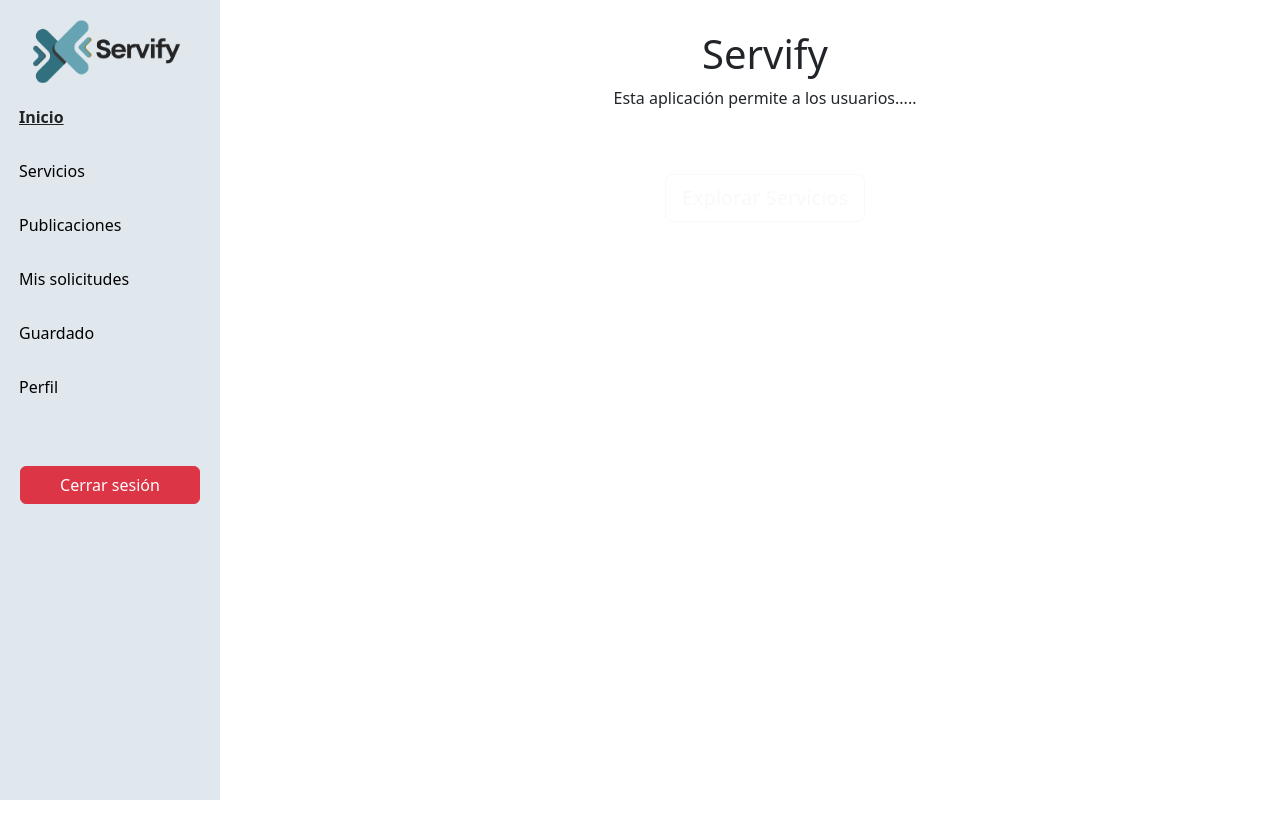
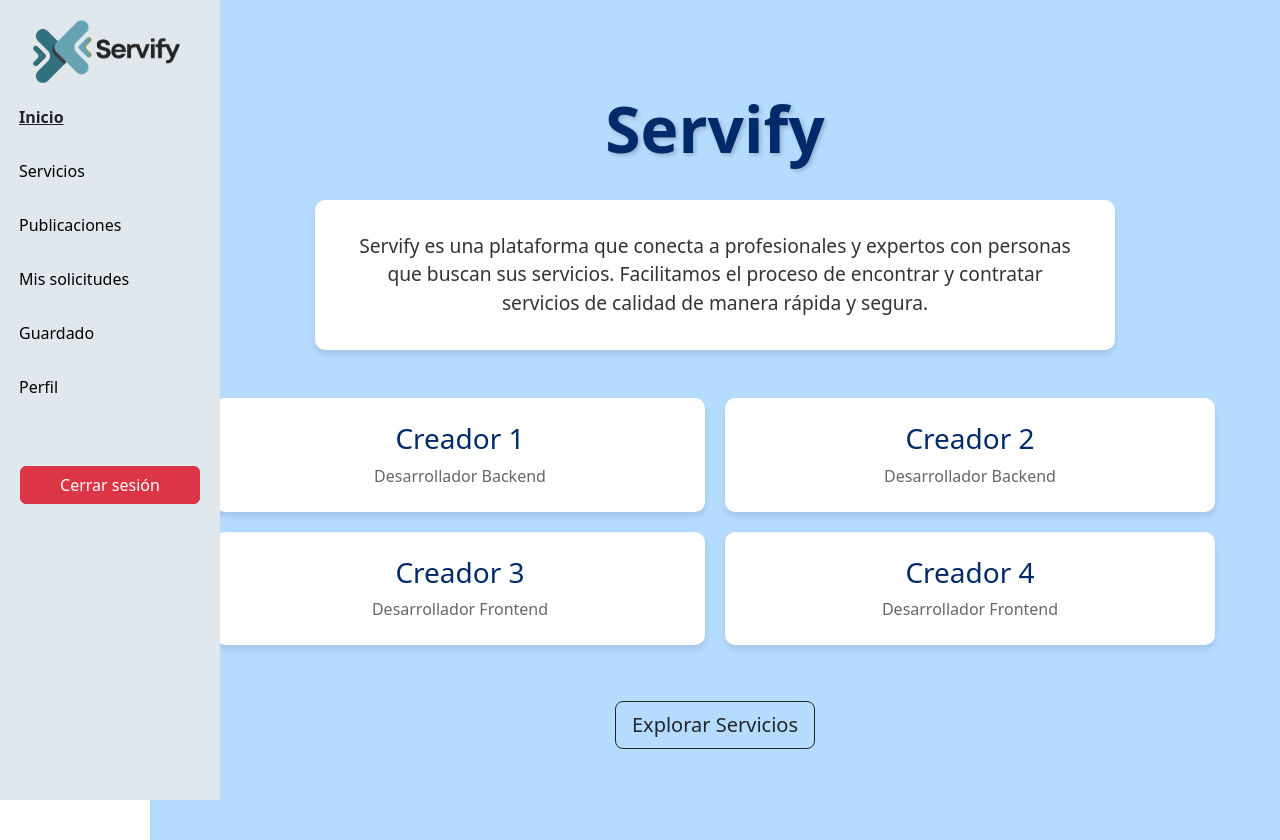
Before and after one commit to TinchoARS/FrontServices, a React (Vite) app: page / in a window 1280 px wide. Before the commit the page ends 800 px from the top, so only its background shows below. Built offline with nearby package versions, Linux system fonts and the light colour scheme; sample sign-in values are in the browser's storage.

Commit message:
Componente Home
Add Home
Add Css Home

```diff
--- a/src/Layout.jsx
+++ b/src/Layout.jsx
@@ -7,7 +7,7 @@ import { SideBar } from "./components/layout/SideBar"
 export const Layout = () => {
   return (
     <AuthProvider>
-        <div className="App">
+        <div className="App" >
           <div className="d-flex flex-column">
             <SideBar />
             <div className="main-content">
--- a/src/components/layout/Home.jsx
+++ b/src/components/layout/Home.jsx
@@ -1,26 +1,45 @@
 import { useNavigate } from "react-router-dom";
+import '../../styles/home.css';
 
 export const Home = () => {
   const navigate = useNavigate();
 
-  // Funcion que redirecciona a la pagina de explore de la App
   const handleStart = () => {
     navigate('/services');
   };
 
   return (
-    <div className='container text-center'>
-      <div className="row">
-        <h1>Servify</h1>
-        <p>Esta aplicación permite a los usuarios.....</p>
-      </div>
+    <div className='home-container'>
+      <div className="content-wrapper">
+        <h1 className="main-title">Servify</h1>
 
-      <div className="row mt-5">
-        <div className="col-md-4"></div>
-        <div className="col-md-4">
-          <button className='btn btn-outline-light btn-lg text-center' onClick={handleStart}>Explorar Servicios</button>
+        <div className="description-box">
+          <p>Servify es una plataforma que conecta a profesionales y expertos con personas que buscan sus servicios.
+          Facilitamos el proceso de encontrar y contratar servicios de calidad de manera rápida y segura.</p>
         </div>
-        <div className="col-md-4"></div>
+
+        <div className="creators-container">
+          <div className="creator-box">
+            <h3>Creador 1</h3>
+            <p>Desarrollador Backend</p>
+          </div>
+          <div className="creator-box">
+            <h3>Creador 2</h3>
+            <p>Desarrollador Backend</p>
+          </div>
+          <div className="creator-box">
+            <h3>Creador 3</h3>
+            <p>Desarrollador Frontend</p>
+          </div>
+          <div className="creator-box">
+            <h3>Creador 4</h3>
+            <p>Desarrollador Frontend</p>
+          </div>
+        </div>
+
+        <button className='btn btn-outline-dark btn-lg text-center mt-4' onClick={handleStart}>
+          Explorar Servicios
+        </button>
       </div>
     </div>
   )
--- /dev/null
+++ b/src/styles/home.css
@@ -0,0 +1,77 @@
+.home-container {
+  min-height: 100vh;
+  width: 100%;
+  display: flex;
+  align-items: center;
+  justify-content: center;
+  background-color: #B5DBFF;
+  padding: 20px;
+}
+
+.content-wrapper {
+  text-align: center;
+  width: 100%;
+  max-width: 1200px;
+  display: flex;
+  flex-direction: column;
+  align-items: center;
+}
+
+.main-title {
+  font-size: 4rem;
+  color: #002a69;
+  margin-bottom: 2rem;
+  font-weight: bold;
+  text-shadow: 2px 2px 4px rgba(0, 0, 0, 0.2);
+}
+
+.description-box {
+  background-color: white;
+  padding: 2rem;
+  border-radius: 10px;
+  box-shadow: 0 4px 6px rgba(0, 0, 0, 0.1);
+  margin-bottom: 3rem;
+  max-width: 800px;
+}
+
+.description-box p {
+  font-size: 1.2rem;
+  color: #333;
+  margin: 0;
+}
+
+.creators-container {
+  display: grid;
+  grid-template-columns: repeat(2, 1fr);
+  gap: 20px;
+  margin-bottom: 2rem;
+  width: 100%;
+  max-width: 1000px;
+}
+
+.creator-box {
+  background-color: white;
+  padding: 1.5rem;
+  border-radius: 10px;
+  box-shadow: 0 4px 6px rgba(0, 0, 0, 0.1);
+}
+
+.creator-box h3 {
+  color: #002a69;
+  margin-bottom: 0.5rem;
+}
+
+.creator-box p {
+  color: #666;
+  margin: 0;
+}
+
+@media (max-width: 768px) {
+  .creators-container {
+    grid-template-columns: 1fr;
+  }
+
+  .main-title {
+    font-size: 3rem;
+  }
+}
--- a/src/styles/mainContent.css
+++ b/src/styles/mainContent.css
@@ -1,6 +1,7 @@
 /* Contenido principal */
 .main-content {
-    margin-left: 250px;
+    display: block;
+    margin-left: 150px;
     padding: 20px;
-    margin-top: 10px; /* Ajusta según la altura de tu navbar */
+    background-color:#b5dbff; /* Ajusta según la altura de tu navbar */
 }
```
